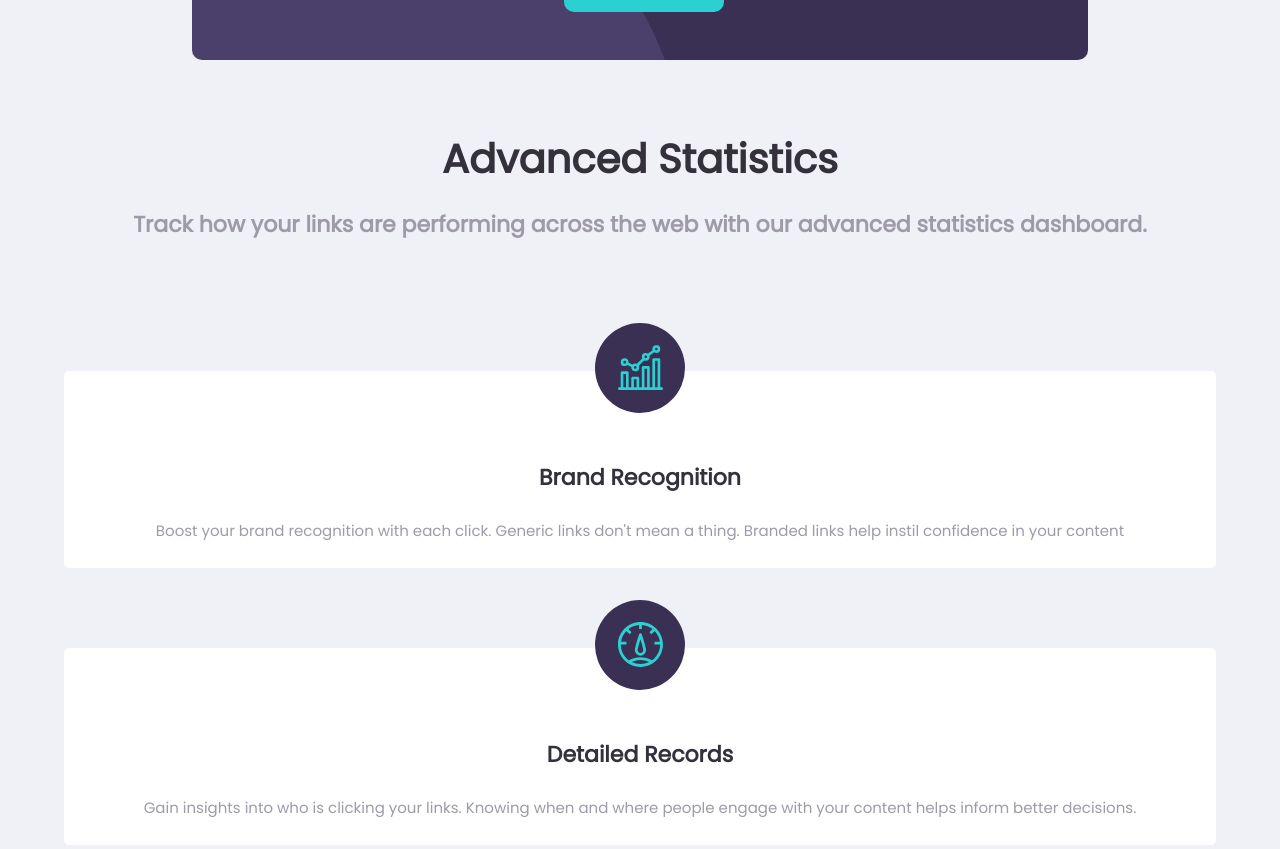
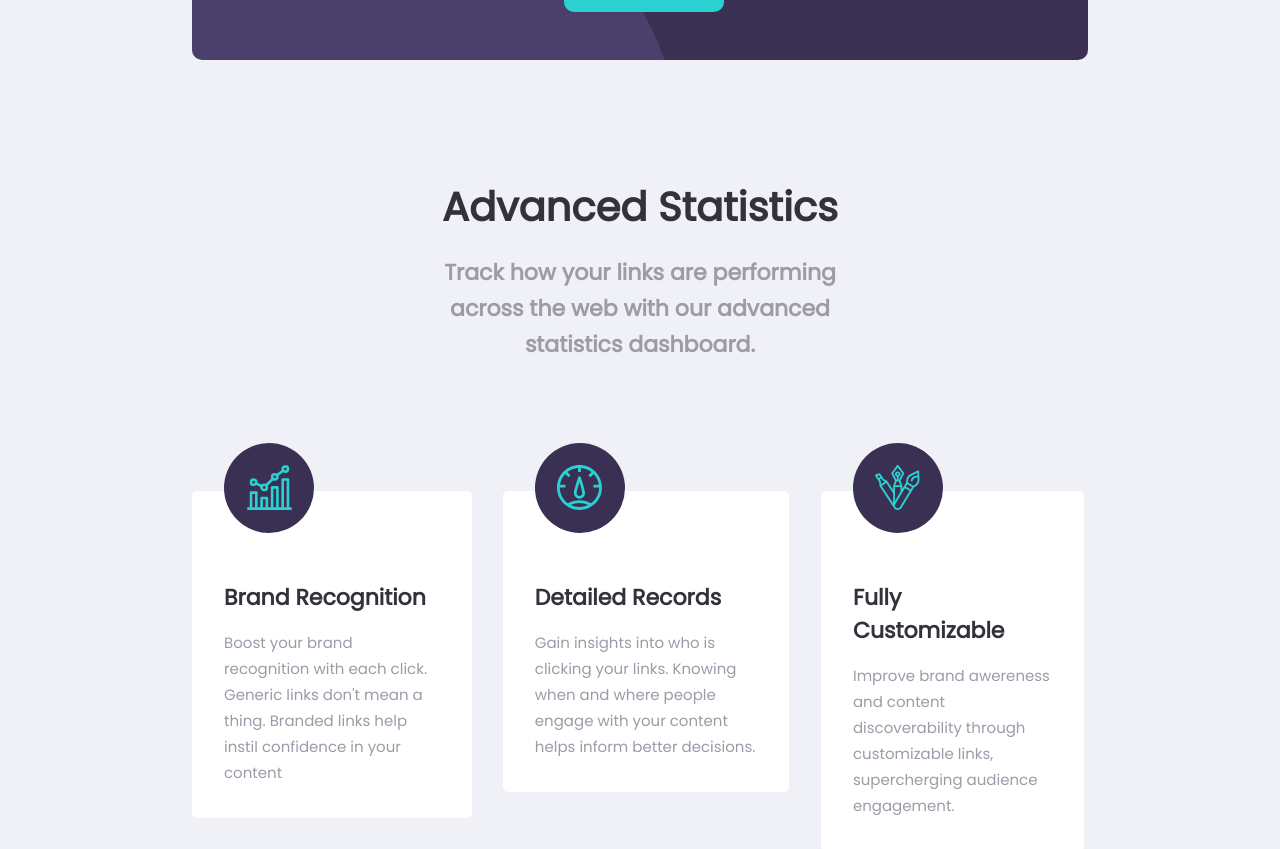
Before and after one commit to AnnaMarandola/shorten_links, a React (Create React App) app: page / in a window 1280 px wide. Shown: the part 1119-1968 px from the top of the page. Built offline with nearby package versions, Linux system fonts and the light colour scheme.

Commit message:
responsive promo section, without the blue line

```diff
--- a/src/components/PromoSection.js
+++ b/src/components/PromoSection.js
@@ -10,12 +10,33 @@ const styles = (theme) => ({
   title: {
     textAlign: "center",
     marginBottom: "1.5rem",
+    [theme.breakpoints.up("md")]: {
+      paddingTop: "3rem"
+    }
   },
   subtitle: {
     textAlign: "center",
     width: "80%",
     marginLeft: "10%",
     marginBottom: "8rem",
+    [theme.breakpoints.up("md")]: {
+      width: "33%",
+      marginLeft: "33.5%",
+    }
+  },
+  cardsContainer: {
+    display: "flex",
+    flexDirection: "column",
+    [theme.breakpoints.up("md")]: {
+      flexDirection: "row",
+      width: "72%",
+      marginLeft: "15%",
+      justifyContent: "space-between",
+    },
+  },
+  blueLine: {
+    [theme.breakpoints.up("md")]: {
+    }
   },
   card: {
     width: "90%",
@@ -26,7 +47,18 @@ const styles = (theme) => ({
     borderRadius: "5px",
     display: "flex",
     flexDirection: "column",
-    alignItems: "center"
+    alignItems: "center",
+    [theme.breakpoints.up("md")]: {
+      marginLeft: 0,
+      alignItems: "stretch",
+      textAlign: "left",
+    },
+  },
+  cardTitle: {
+    [theme.breakpoints.up("md")]: {
+      margin: "2rem",
+      marginBottom: 0,
+    }
   },
   circle: {
     width: "90px",
@@ -39,16 +71,24 @@ const styles = (theme) => ({
     alignItems: "center",
     position: "relative",
     marginTop: "-3rem",
-    marginBottom: "3rem"
+    marginBottom: "3rem",
+    [theme.breakpoints.up("md")]: {
+      marginLeft: "2rem",
+      marginBottom: "1rem",
+    },
   },
   icon: {
     width: "50%",
-      height: "50%"
-
+    height: "50%",
   },
   cardContent: {
     textAlign: "center",
-    padding: "1.5rem"
+    padding: "1.5rem",
+    [theme.breakpoints.up("md")]: {
+      textAlign: "left",
+      padding: "2rem",
+      paddingTop: "1rem"
+    }
   },
 });
 
@@ -81,11 +121,16 @@ const PromoSection = ({ classes }) => {
         statistics dashboard.
       </Typography>
       <div className={classes.cardsContainer}>
+      <div className={classes.blueLine}></div>
         {cards.map((card, id) => (
-        <div key={id} >
+          <div key={id}>
             <div className={classes.card}>
               <div className={classes.circle}>
-            <img src={card.icon} alt={card.title} className={classes.icon} />
+                <img
+                  src={card.icon}
+                  alt={card.title}
+                  className={classes.icon}
+                />
               </div>
               <Typography variant="h3" className={classes.cardTitle}>
                 {card.title}
```
Lines whose indentation alone changed are shown as unchanged.
